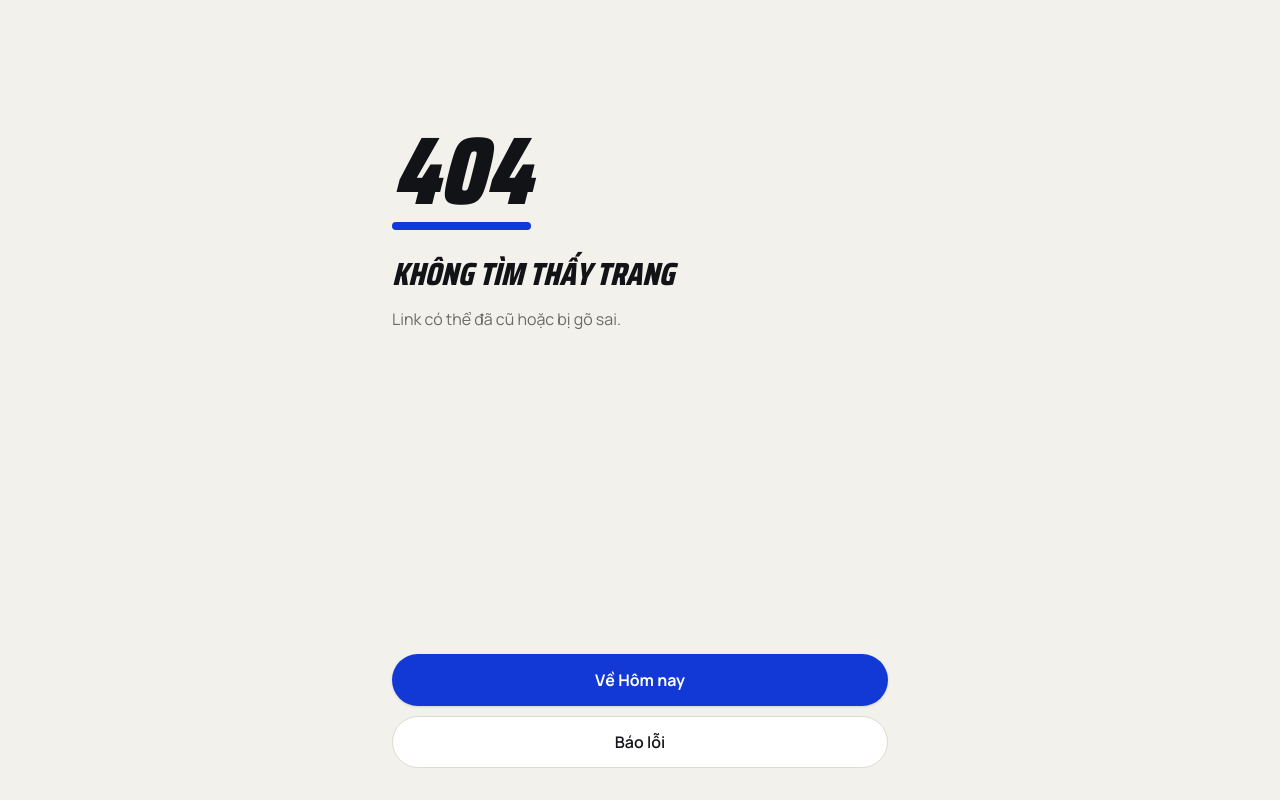
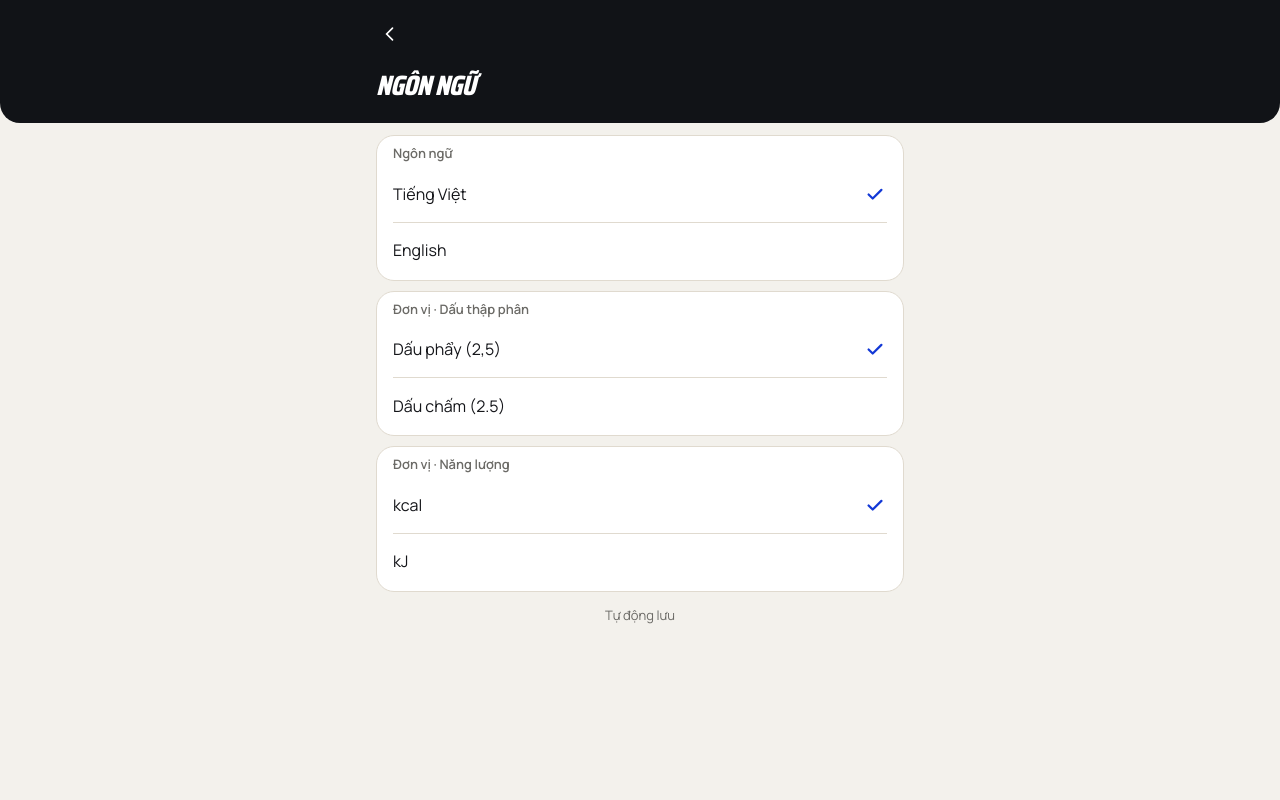
Before and after one commit to DongDuong2001/nutrition-fortifykitchen, a Next.js app in the folder apps/web/: page /settings/language in a window 1280 px wide. Before the commit this address had no page. Built offline with nearby package versions, Linux system fonts and the light colour scheme.

Commit message:
ag-02.3: language settings page

```diff
--- /dev/null
+++ b/apps/web/app/settings/language/page.tsx
@@ -0,0 +1,189 @@
+"use client";
+
+import React, { useState, useEffect } from "react";
+import { AppHeader } from "@/components/ui/app-header";
+import {
+  loadSettings,
+  saveSettings,
+  DEFAULT_SETTINGS,
+  type AppSettings,
+} from "@/lib/settings";
+
+export default function LanguageSettingsPage() {
+  const [settings, setSettings] = useState<AppSettings>(DEFAULT_SETTINGS);
+
+  useEffect(() => {
+    setSettings(loadSettings());
+  }, []);
+
+  const handleUpdate = (partial: Partial<AppSettings>) => {
+    setSettings((prev) => {
+      const next = { ...prev, ...partial };
+      saveSettings(partial);
+      return next;
+    });
+  };
+
+  return (
+    <div className="w-full min-h-screen bg-page text-text font-sans flex flex-col">
+      <AppHeader
+        variant="sub"
+        title="NGÔN NGỮ"
+        backHref="/profile"
+        backLabel="Quay lại"
+        alignGroup="settings-header"
+      />
+
+      <main className="flex-1 w-full max-w-[560px] mx-auto px-4 pt-3 pb-8 flex flex-col gap-2.5">
+        {/* Section 1: Ngôn ngữ */}
+        <section className="bg-card border border-card-border rounded-[18px] px-4 pt-2 pb-0.5">
+          <h2 id="lg-label" className="m-0 mb-0.5 text-[13px] font-semibold text-secondary">
+            Ngôn ngữ
+          </h2>
+          <div role="radiogroup" aria-labelledby="lg-label">
+            {[
+              { id: "vi", label: "Tiếng Việt" },
+              { id: "en", label: "English" },
+            ].map((r) => {
+              const isSelected = settings.language === r.id;
+              return (
+                <button
+                  key={r.id}
+                  type="button"
+                  role="radio"
+                  aria-checked={isSelected}
+                  onClick={() => handleUpdate({ language: r.id as "vi" | "en" })}
+                  className="w-full text-left border-0 border-t border-divider first:border-t-0 bg-transparent text-text min-h-[56px] py-1.5 flex items-center justify-between gap-3 text-base cursor-pointer active:scale-[0.99] transition-transform"
+                >
+                  <span className="flex-1 font-medium">{r.label}</span>
+                  <span
+                    aria-hidden="true"
+                    className="w-6 h-6 flex items-center justify-center shrink-0"
+                  >
+                    {isSelected && (
+                      <svg
+                        width="22"
+                        height="22"
+                        viewBox="0 0 24 24"
+                        fill="none"
+                        stroke="currentColor"
+                        strokeWidth="2.4"
+                        strokeLinecap="round"
+                        strokeLinejoin="round"
+                        className="text-blue"
+                      >
+                        <path d="M5 12.5l4.5 4.5L19 7.5" />
+                      </svg>
+                    )}
+                  </span>
+                </button>
+              );
+            })}
+          </div>
+        </section>
+
+        {/* Section 2: Đơn vị · Dấu thập phân */}
+        <section className="bg-card border border-card-border rounded-[18px] px-4 pt-2 pb-0.5">
+          <h2 id="dc-label" className="m-0 mb-0.5 text-[13px] font-semibold text-secondary">
+            Đơn vị · Dấu thập phân
+          </h2>
+          <div role="radiogroup" aria-labelledby="dc-label">
+            {[
+              { id: "comma", label: "Dấu phẩy (2,5)" },
+              { id: "dot", label: "Dấu chấm (2.5)" },
+            ].map((r) => {
+              const isSelected = settings.decimalSeparator === r.id;
+              return (
+                <button
+                  key={r.id}
+                  type="button"
+                  role="radio"
+                  aria-checked={isSelected}
+                  onClick={() =>
+                    handleUpdate({ decimalSeparator: r.id as "comma" | "dot" })
+                  }
+                  className="w-full text-left border-0 border-t border-divider first:border-t-0 bg-transparent text-text min-h-[56px] py-1.5 flex items-center justify-between gap-3 text-base cursor-pointer active:scale-[0.99] transition-transform"
+                >
+                  <span className="flex-1 font-medium">{r.label}</span>
+                  <span
+                    aria-hidden="true"
+                    className="w-6 h-6 flex items-center justify-center shrink-0"
+                  >
+                    {isSelected && (
+                      <svg
+                        width="22"
+                        height="22"
+                        viewBox="0 0 24 24"
+                        fill="none"
+                        stroke="currentColor"
+                        strokeWidth="2.4"
+                        strokeLinecap="round"
+                        strokeLinejoin="round"
+                        className="text-blue"
+                      >
+                        <path d="M5 12.5l4.5 4.5L19 7.5" />
+                      </svg>
+                    )}
+                  </span>
+                </button>
+              );
+            })}
+          </div>
+        </section>
+
+        {/* Section 3: Đơn vị · Năng lượng */}
+        <section className="bg-card border border-card-border rounded-[18px] px-4 pt-2 pb-0.5">
+          <h2 id="en-label" className="m-0 mb-0.5 text-[13px] font-semibold text-secondary">
+            Đơn vị · Năng lượng
+          </h2>
+          <div role="radiogroup" aria-labelledby="en-label">
+            {[
+              { id: "kcal", label: "kcal" },
+              { id: "kJ", label: "kJ" },
+            ].map((r) => {
+              const isSelected = settings.energyUnit === r.id;
+              return (
+                <button
+                  key={r.id}
+                  type="button"
+                  role="radio"
+                  aria-checked={isSelected}
+                  onClick={() =>
+                    handleUpdate({ energyUnit: r.id as "kcal" | "kJ" })
+                  }
+                  className="w-full text-left border-0 border-t border-divider first:border-t-0 bg-transparent text-text min-h-[56px] py-1.5 flex items-center justify-between gap-3 text-base cursor-pointer active:scale-[0.99] transition-transform"
+                >
+                  <span className="flex-1 font-medium">{r.label}</span>
+                  <span
+                    aria-hidden="true"
+                    className="w-6 h-6 flex items-center justify-center shrink-0"
+                  >
+                    {isSelected && (
+                      <svg
+                        width="22"
+                        height="22"
+                        viewBox="0 0 24 24"
+                        fill="none"
+                        stroke="currentColor"
+                        strokeWidth="2.4"
+                        strokeLinecap="round"
+                        strokeLinejoin="round"
+                        className="text-blue"
+                      >
+                        <path d="M5 12.5l4.5 4.5L19 7.5" />
+                      </svg>
+                    )}
+                  </span>
+                </button>
+              );
+            })}
+          </div>
+        </section>
+
+        <div role="status" className="text-[13px] text-secondary text-center pt-1">
+          Tự động lưu
+        </div>
+      </main>
+    </div>
+  );
+}
--- /dev/null
+++ b/apps/web/lib/settings.ts
@@ -0,0 +1,83 @@
+export const SETTINGS_STORAGE_KEY = "h1t_settings_v1";
+
+export interface AppSettings {
+  language: "vi" | "en";
+  decimalSeparator: "comma" | "dot";
+  energyUnit: "kcal" | "kJ";
+  mealReminders: boolean;
+  trainingReminders: boolean;
+  weeklySummary: boolean;
+}
+
+export const DEFAULT_SETTINGS: AppSettings = {
+  language: "vi",
+  decimalSeparator: "comma",
+  energyUnit: "kcal",
+  mealReminders: true,
+  trainingReminders: true,
+  weeklySummary: false,
+};
+
+export type KeyValueStorage = Pick<Storage, "getItem" | "setItem">;
+
+function browserStorage(): KeyValueStorage | null {
+  try {
+    if (typeof window !== "undefined" && window.localStorage) {
+      return window.localStorage;
+    }
+    if (typeof localStorage !== "undefined") {
+      return localStorage;
+    }
+    return null;
+  } catch {
+    return null;
+  }
+}
+
+/**
+ * Load user settings from localStorage (guarded, fallback to DEFAULT_SETTINGS).
+ */
+export function loadSettings(storage: KeyValueStorage | null = browserStorage()): AppSettings {
+  if (!storage) return { ...DEFAULT_SETTINGS };
+  try {
+    const raw = storage.getItem(SETTINGS_STORAGE_KEY);
+    if (!raw) return { ...DEFAULT_SETTINGS };
+    const parsed = JSON.parse(raw);
+    if (!parsed || typeof parsed !== "object") return { ...DEFAULT_SETTINGS };
+
+    return {
+      language: parsed.language === "en" ? "en" : "vi",
+      decimalSeparator: parsed.decimalSeparator === "dot" ? "dot" : "comma",
+      energyUnit: parsed.energyUnit === "kJ" ? "kJ" : "kcal",
+      mealReminders: typeof parsed.mealReminders === "boolean" ? parsed.mealReminders : DEFAULT_SETTINGS.mealReminders,
+      trainingReminders: typeof parsed.trainingReminders === "boolean" ? parsed.trainingReminders : DEFAULT_SETTINGS.trainingReminders,
+      weeklySummary: typeof parsed.weeklySummary === "boolean" ? parsed.weeklySummary : DEFAULT_SETTINGS.weeklySummary,
+    };
+  } catch {
+    return { ...DEFAULT_SETTINGS };
+  }
+}
+
+/**
+ * Update user settings in localStorage (guarded).
+ */
+export function saveSettings(
+  partial: Partial<AppSettings>,
+  storage: KeyValueStorage | null = browserStorage()
+): AppSettings {
+  const current = loadSettings(storage);
+  const next: AppSettings = {
+    ...current,
+    ...partial,
+  };
+
+  if (storage) {
+    try {
+      storage.setItem(SETTINGS_STORAGE_KEY, JSON.stringify(next));
+    } catch {
+      // Ignore quota/disabled storage errors
+    }
+  }
+
+  return next;
+}
```
Also changed, not shown: 1 other file (tests, documents, lock files or other folders).
